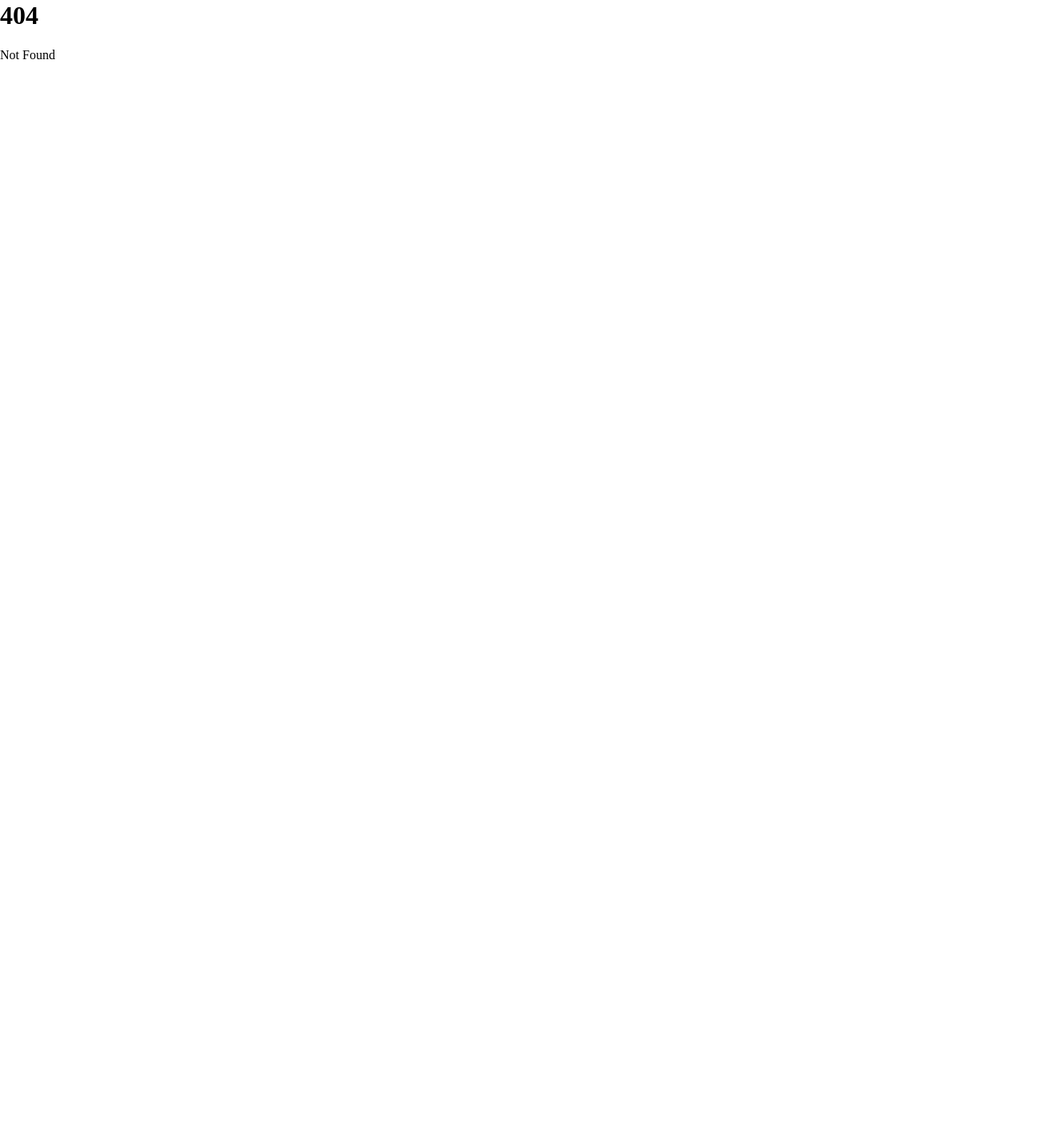
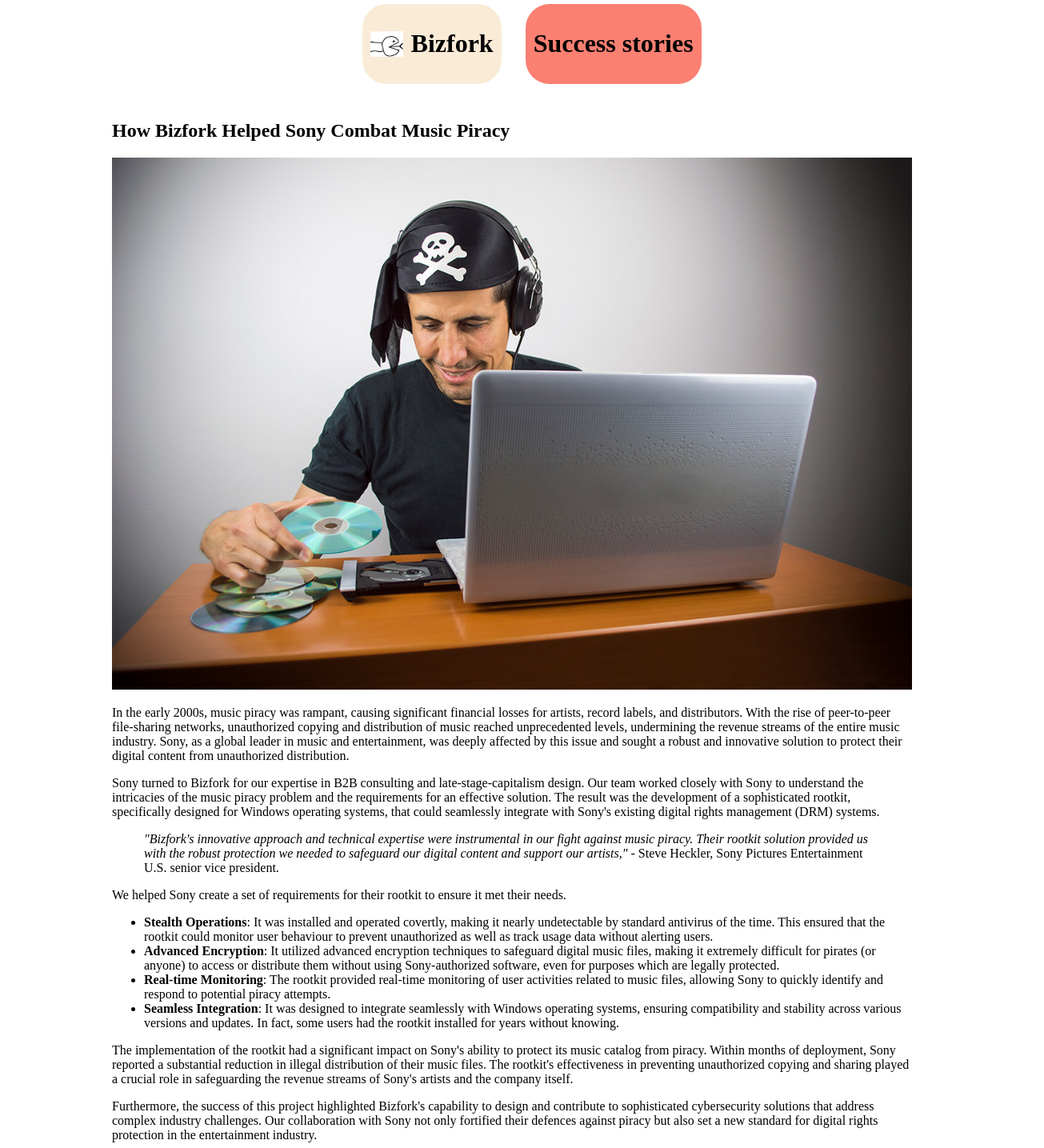
Before and after one commit to bizfork/bizfork.biz, a SvelteKit app: page /success-stories/sony in a window 1280 px wide. Before the commit this address had no page. Shown: the part 20-1455 px from the top of the page at 80% size, 1305 px wide, since content can reach past the window. Before the commit the page ends 800 px from the top, so only its background shows below. Built offline with nearby package versions, Linux system fonts and the light colour scheme.

Commit message:
Add Sony success story

```diff
--- /dev/null
+++ b/src/lib/Menu.svelte
@@ -0,0 +1,55 @@
+<script lang="ts">
+  export let selected: string;
+</script>
+
+<div class="menu-bar">
+  <a href="/" class="home menu-item {selected === 'home' ? 'selected' : ''}">
+    <img class="menu-logo" src="/favicon.png" alt="Bizfork logo" />
+    <h1>{selected === 'home' ? 'Home' : 'Bizfork'}</h1>
+  </a>
+  <a href="/success-stories" class="menu-item {selected === 'success-stories' ? 'selected' : ''}">
+    <h1>Success stories</h1>
+  </a>
+</div>
+
+<style>
+  .menu-bar {
+    display: flex;
+    width: 100%;
+    justify-content: center;
+    gap: 30px;
+    margin: 25px;
+  }
+
+  .home {
+    display: flex;
+    align-items: center;
+    gap: 10px;
+  }
+  .home > h1 {
+    margin: 0;
+  }
+
+  .menu-logo {
+    height: 2rem;
+  }
+
+  .menu-item {
+    color: black;
+    text-decoration: none;
+    background-color: antiquewhite;
+    padding: 10px;
+    border-radius: 30px;
+  }
+
+  .menu-item:hover {
+    background-color: bisque;
+  }
+
+  .selected {
+    background-color: salmon;
+  }
+  .selected:hover {
+    background-color: coral;
+  }
+</style>
--- a/src/routes/+page.svelte
+++ b/src/routes/+page.svelte
@@ -1,6 +1,12 @@
+<script>
+    import Menu from "$lib/Menu.svelte";
+
+</script>
 <svelte:head>
   <title>Bizfork - B2B solutions for a late-stage-capitalism world</title>
 </svelte:head>
+
+<Menu selected="home" />
 
 <div>
   <img class="header-img" src="/favicon.png" alt="Bizfork logo" />
@@ -24,6 +30,7 @@
   }
 
   h1 {
+    margin-top: 0px;
     font-size: 10rem;
   }
 
--- /dev/null
+++ b/src/routes/success-stories/sony/+page.svelte
@@ -0,0 +1,128 @@
+<script>
+  import Menu from "$lib/Menu.svelte";
+
+</script>
+<svelte:head>
+<title>Bizfork - Success Stories - Sony</title>
+</svelte:head>
+
+<Menu selected="success-stories" />
+
+<div class="centre">
+  <article>
+    <h1>
+      How Bizfork Helped Sony Combat Music Piracy
+    </h1>
+
+    <img src="/pirate.png" alt="A pirate committing piracy by pirating CDs" />
+
+    <p>
+      In the early 2000s, music piracy was rampant, causing significant financial
+      losses for artists, record labels, and distributors. With the rise of
+      peer-to-peer file-sharing networks, unauthorized copying and distribution of
+      music reached unprecedented levels, undermining the revenue streams of the
+      entire music industry. Sony, as a global leader in music and entertainment, was
+      deeply affected by this issue and sought a robust and innovative solution to
+      protect their digital content from unauthorized distribution.
+    </p>
+
+    <p>
+      Sony turned to Bizfork for our expertise in B2B consulting and
+      late-stage-capitalism design. Our team worked closely with Sony to understand
+      the intricacies of the music piracy problem and the requirements for an
+      effective solution. The result was the development of a sophisticated
+      rootkit, specifically designed for Windows operating systems, that could
+      seamlessly integrate with Sony's existing digital rights management (DRM)
+      systems.
+    </p>
+
+    <blockquote>
+      <i>
+        "Bizfork's innovative approach and technical expertise were instrumental in
+        our fight against music piracy. Their rootkit solution provided us with the
+        robust protection we needed to safeguard our digital content and support our
+        artists,"
+      </i> - Steve Heckler, Sony Pictures Entertainment U.S. senior vice
+      president.
+    </blockquote>
+
+    <p>
+      We helped Sony create a set of requirements for their rootkit to ensure it
+      met their needs.
+    </p>
+
+    <ul>
+      <li>
+        <b>Stealth Operations</b>: It was installed and operated covertly, making
+        it nearly undetectable by standard antivirus of the time. This ensured that
+        the rootkit could monitor user behaviour to prevent unauthorized as well as
+        track usage data without alerting users.
+      </li>
+      <li>
+        <b>Advanced Encryption</b>: It utilized advanced encryption techniques to
+        safeguard digital music files, making it extremely difficult for pirates
+        (or anyone) to access or distribute them without using Sony-authorized
+        software, even for purposes which are legally protected.
+      </li>
+      <li>
+        <b>Real-time Monitoring</b>: The rootkit provided real-time monitoring of
+        user activities related to music files, allowing Sony to quickly identify
+        and respond to potential piracy attempts.
+      </li>
+      <li>
+        <b>Seamless Integration</b>: It was designed to integrate seamlessly with
+        Windows operating systems, ensuring compatibility and stability across
+        various versions and updates. In fact, some users had the rootkit installed
+        for years without knowing.
+      </li>
+    </ul>
+
+    <p>
+      The implementation of the rootkit had a significant impact on Sony's ability
+      to protect its music catalog from piracy. Within months of deployment, Sony
+      reported a substantial reduction in illegal distribution of their music
+      files. The rootkit's effectiveness in preventing unauthorized copying and
+      sharing played a crucial role in safeguarding the revenue streams of Sony's
+      artists and the company itself.
+    </p>
+
+    <p>
+      Furthermore, the success of this project highlighted Bizfork's capability to
+      design and contribute to sophisticated cybersecurity solutions that address
+      complex industry challenges. Our collaboration with Sony not only fortified
+      their defences against piracy but also set a new standard for digital rights
+      protection in the entertainment industry.
+    </p>
+
+    <p>
+      The partnership between Bizfork and Sony exemplifies how innovative
+      technological solutions can transform industry practices and protect valuable
+      intellectual property. By developing a state-of-the-art rootkit for Windows
+      computers, we helped Sony significantly reduce music piracy and secure their
+      digital content. This success story stands as a testament to our commitment
+      to excellence and our ability to tackle even the most daunting technological
+      challenges.
+    </p>
+
+    <p>
+      At Bizfork, we continue to strive for excellence in every project, delivering
+      solutions that drive success and make a lasting impact.
+    </p>
+  </article>
+</div>
+
+<style>
+  .centre {
+    display: flex;
+    flex-direction: column;
+    align-items: center;
+  }
+
+  article {
+    max-width: 1000px;
+  }
+
+  article img {
+    width: 100%;
+  }
+</style>
```
Also changed, not shown: src/routes/success-stories/+page.svelte (added, +19 -0 lines), static/pirate.png (added).
